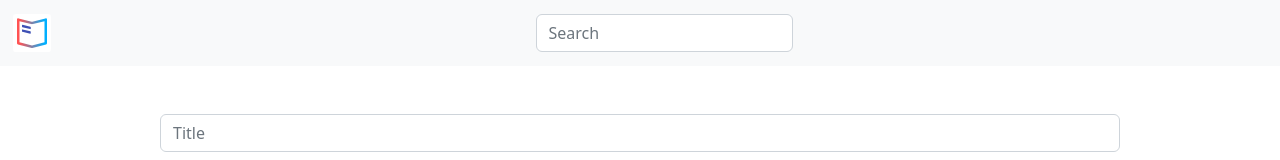
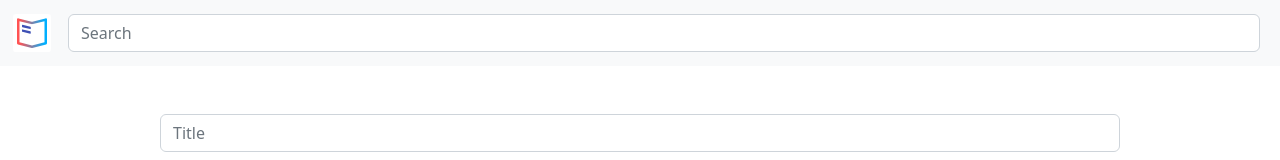
Before and after one commit to webpawan/Note-saver-App, a React (Create React App) app: page / in a window 1280 px wide. Shown: the top 160 px of the page. Built offline with nearby package versions, Linux system fonts and the light colour scheme.

Commit message:
1.5.1 bug fix mobile search

```diff
--- a/src/component/Header.jsx
+++ b/src/component/Header.jsx
@@ -31,14 +31,14 @@ const Header = () => {
               className="collapse navbar-collapse "
               id="navbarSupportedContent"
             >
-              <form className="d-flex mx-auto" role="search">
+
                 <input
                   className="form-control me-2"
                   type="search"
                   placeholder="Search"
                   onChange={(e) => setQuery(e.target.value)}
                 />
-              </form>
+
             </div>
           </div>
         </nav>
```
